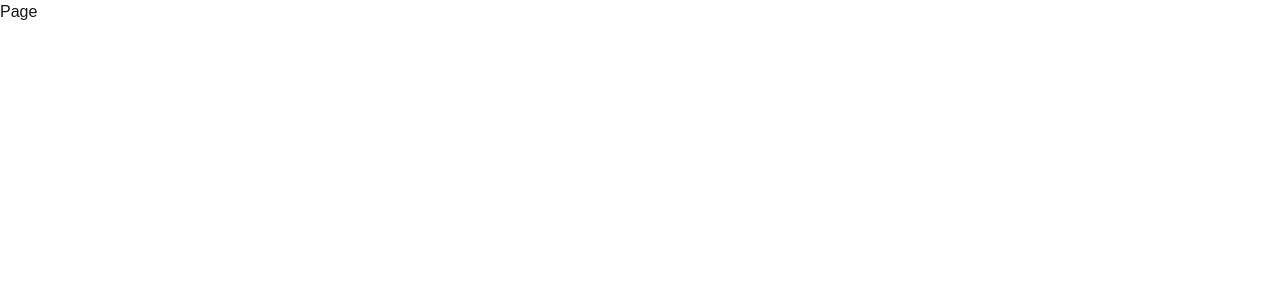
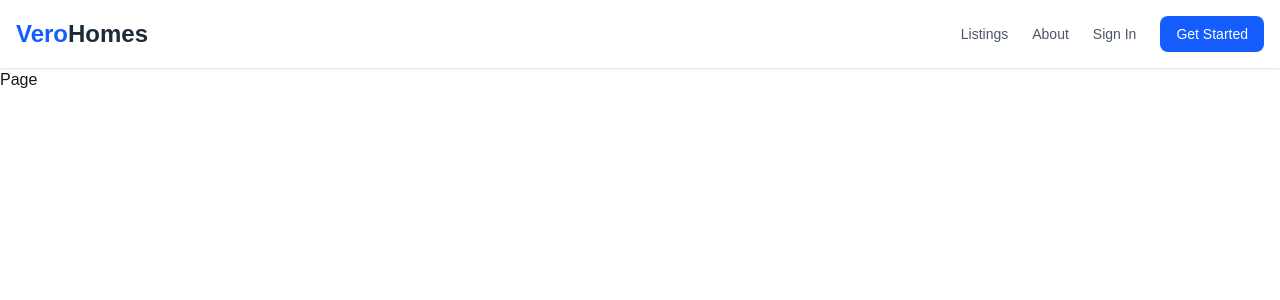
Before and after one commit to abdul-p/Vero-homes, a Next.js app: page /about in a window 1280 px wide. Shown: the top 300 px of the page. Built offline with nearby package versions, Linux system fonts and the light colour scheme; no server answers.

Commit message:
add navbar component

```diff
--- a/app/api/inquiries/routes.ts
+++ b/app/api/inquiries/routes.ts
@@ -1,7 +1,7 @@
 import { NextRequest, NextResponse } from "next/server";
 import connectDB from "@/lib/mongodb";
-import Inquiry from "@/models/Inquiry";
-import Listing from "@/models/Listing";
+import Inquiry from "@/model/Inquiry";
+import Listing from "@/model/Listing";
 
 export async function POST(req: NextRequest) {
   try {
--- a/app/layout.tsx
+++ b/app/layout.tsx
@@ -2,6 +2,7 @@ import type { Metadata } from "next";
 import { Geist, Geist_Mono } from "next/font/google";
 import "./globals.css";
 import AuthSessionProvider from "@/components/SessionProvider";
+import Navbar from "@/components/Navbar";
 
 const geistSans = Geist({
   variable: "--font-geist-sans",
@@ -27,6 +28,7 @@ export default function RootLayout({
     <html lang="en">
       <body className={`${geistSans.variable} ${geistMono.variable}`}>
         <AuthSessionProvider>
+          <Navbar />
           {children}
         </AuthSessionProvider>
       </body>
--- /dev/null
+++ b/components/Navbar.tsx
@@ -0,0 +1,169 @@
+
+"use client";
+
+import { useState } from "react";
+import Link from "next/link";
+import { useSession, signOut } from "next-auth/react";
+
+export default function Navbar() {
+  const { data: session } = useSession();
+  const [menuOpen, setMenuOpen] = useState(false);
+
+  return (
+    <nav className="bg-white shadow-sm sticky top-0 z-50">
+      <div className="max-w-7xl mx-auto px-4 py-4 flex items-center justify-between">
+        {/* Logo */}
+        <Link href="/" className="text-2xl font-bold text-blue-600">
+          Vero<span className="text-gray-800">Homes</span>
+        </Link>
+
+        {/* Desktop Nav */}
+        <div className="hidden md:flex items-center gap-6">
+          <Link href="/listings" className="text-sm text-gray-600 hover:text-blue-600 transition">
+            Listings
+          </Link>
+          <Link href="/about" className="text-sm text-gray-600 hover:text-blue-600 transition">
+            About
+          </Link>
+
+          {session ? (
+            <>
+              {session.user.role === "agent" && (
+                <Link
+                  href="/agent"
+                  className="text-sm text-gray-600 hover:text-blue-600 transition"
+                >
+                  Dashboard
+                </Link>
+              )}
+              {session.user.role === "admin" && (
+                <Link
+                  href="/admin"
+                  className="text-sm text-gray-600 hover:text-blue-600 transition"
+                >
+                  Admin
+                </Link>
+              )}
+              <button
+                onClick={() => signOut({ callbackUrl: "/" })}
+                className="text-sm text-white bg-blue-600 px-4 py-2 rounded-lg hover:bg-blue-700 transition"
+              >
+                Sign Out
+              </button>
+            </>
+          ) : (
+            <>
+              <Link
+                href="/login"
+                className="text-sm text-gray-600 hover:text-blue-600 transition"
+              >
+                Sign In
+              </Link>
+              <Link
+                href="/register"
+                className="text-sm text-white bg-blue-600 px-4 py-2 rounded-lg hover:bg-blue-700 transition"
+              >
+                Get Started
+              </Link>
+            </>
+          )}
+        </div>
+
+        {/* Mobile Menu Button */}
+        <button
+          className="md:hidden text-gray-600"
+          onClick={() => setMenuOpen(!menuOpen)}
+        >
+          <svg
+            className="w-6 h-6"
+            fill="none"
+            stroke="currentColor"
+            viewBox="0 0 24 24"
+          >
+            {menuOpen ? (
+              <path
+                strokeLinecap="round"
+                strokeLinejoin="round"
+                strokeWidth={2}
+                d="M6 18L18 6M6 6l12 12"
+              />
+            ) : (
+              <path
+                strokeLinecap="round"
+                strokeLinejoin="round"
+                strokeWidth={2}
+                d="M4 6h16M4 12h16M4 18h16"
+              />
+            )}
+          </svg>
+        </button>
+      </div>
+
+      {/* Mobile Menu */}
+      {menuOpen && (
+        <div className="md:hidden bg-white border-t px-4 py-4 flex flex-col gap-4">
+          <Link
+            href="/listings"
+            className="text-sm text-gray-600"
+            onClick={() => setMenuOpen(false)}
+          >
+            Listings
+          </Link>
+          <Link
+            href="/about"
+            className="text-sm text-gray-600"
+            onClick={() => setMenuOpen(false)}
+          >
+            About
+          </Link>
+
+          {session ? (
+            <>
+              {session.user.role === "agent" && (
+                <Link
+                  href="/agent"
+                  className="text-sm text-gray-600"
+                  onClick={() => setMenuOpen(false)}
+                >
+                  Dashboard
+                </Link>
+              )}
+              {session.user.role === "admin" && (
+                <Link
+                  href="/admin"
+                  className="text-sm text-gray-600"
+                  onClick={() => setMenuOpen(false)}
+                >
+                  Admin
+                </Link>
+              )}
+              <button
+                onClick={() => signOut({ callbackUrl: "/" })}
+                className="text-sm text-white bg-blue-600 px-4 py-2 rounded-lg"
+              >
+                Sign Out
+              </button>
+            </>
+          ) : (
+            <>
+              <Link
+                href="/login"
+                className="text-sm text-gray-600"
+                onClick={() => setMenuOpen(false)}
+              >
+                Sign In
+              </Link>
+              <Link
+                href="/register"
+                className="text-sm text-white bg-blue-600 px-4 py-2 rounded-lg text-center"
+                onClick={() => setMenuOpen(false)}
+              >
+                Get Started
+              </Link>
+            </>
+          )}
+        </div>
+      )}
+    </nav>
+  );
+}
```
